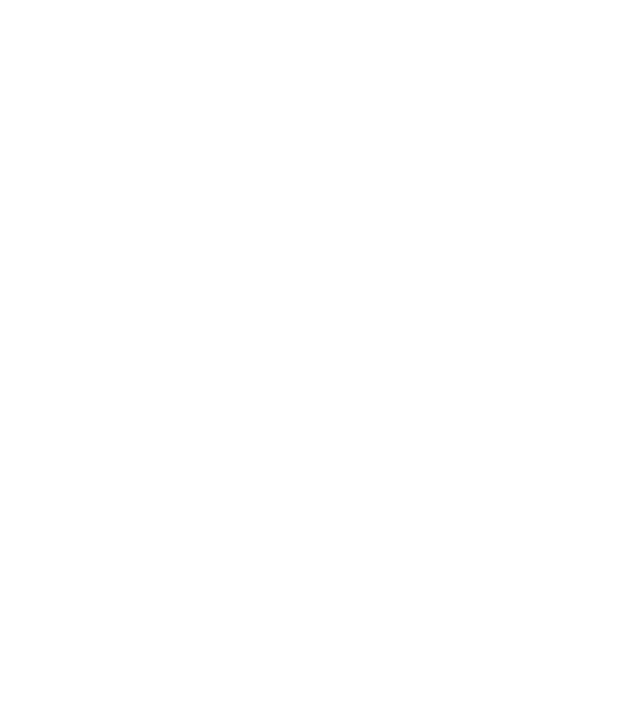
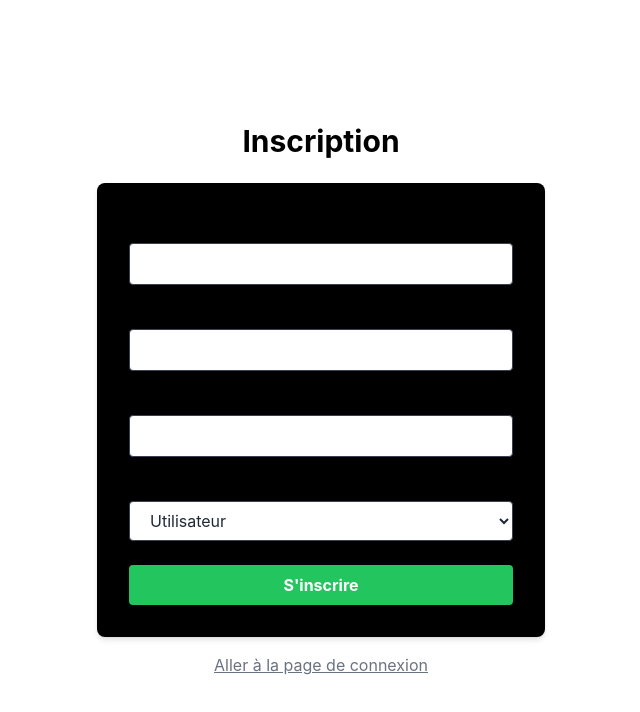
Before and after one commit to Anas7823/tpGroupeMERN, a React (Create React App) app in the folder front/: page /Register in a window 1280 px wide. Before the commit this address had no page. Shown: the top 712 px of the page, without its empty margins (319-959 px from the left). Built offline with nearby package versions, Linux system fonts and the light colour scheme.

Commit message:
first push sarah

```diff
--- a/front/src/App.js
+++ b/front/src/App.js
@@ -1,4 +1,3 @@
-import logo from './logo.svg';
 import './App.css';
 import { BrowserRouter, Routes, Route } from 'react-router-dom';
 import Navbar from './Components/Navbar/Navbar';
@@ -16,6 +15,8 @@ function App() {
       <Routes>
         {/* <Route path="/" element={<Home />} /> */}
         <Route path="/produits" element={<Produits />} />
+        <Route path="/Register" element={<Register />} />
+        <Route path="/Login" element={<Login />} />
       </Routes>
     </BrowserRouter>
   );
--- a/front/src/Components/Login/Login.jsx
+++ b/front/src/Components/Login/Login.jsx
@@ -0,0 +1,114 @@
+import React, { useState } from 'react';
+import { useNavigate } from 'react-router-dom';
+
+const Login = () => {
+  const [formData, setFormData] = useState({
+    email: '',
+    password: '',
+  });
+
+  const [message, setMessage] = useState('');
+  const navigate = useNavigate();
+
+  const handleChange = (e) => {
+    const { name, value } = e.target;
+    setFormData({
+      ...formData,
+      [name]: value,
+    });
+  };
+
+  const handleSubmit = async (e) => {
+    e.preventDefault();
+    console.log(formData)
+
+    try {
+      const response = await fetch('http://localhost:3002/user/login', {
+        method: 'POST',
+        headers: {
+          'Content-Type': 'application/json',
+        },
+        body: JSON.stringify(formData),
+      });
+
+      const data = await response.json();
+
+      if (response.ok) {
+        setMessage('Connexion réussie !');
+        localStorage.setItem('token', data.token); // Stocke le token JWT
+        setFormData({ email: '', password: '' }); // Réinitialise le formulaire
+        navigate('/Home'); // Redirige vers la liste des utilisateurs ou une autre page
+      } else {
+        setMessage(data.error || 'Erreur de connexion.');
+      }
+    } catch (error) {
+      console.error('Erreur :', error);
+      setMessage('Impossible de contacter le serveur.');
+    }
+  };
+  const handleRegisterRedirect = () => {
+    navigate('/register'); // Redirige vers la page d'inscription
+  };
+
+
+    return (
+        <div className="flex flex-col items-center justify-center min-h-screen bg-white text-black">
+          <h2 className="text-3xl font-bold mb-6">Connexion</h2>
+          {message && <p className="mb-4 text-center text-red-500">{message}</p>}
+          <form
+            onSubmit={handleSubmit}
+            className="w-full max-w-md bg-black p-8 rounded-lg shadow-md"
+          >
+            <div className="mb-4">
+              <label
+                htmlFor="email"
+                className="block text-sm font-medium text-white mb-2"
+              >
+                Email :
+              </label>
+              <input
+                type="email"
+                id="email"
+                name="email"
+                value={formData.email}
+                onChange={handleChange}
+                className="w-full px-4 py-2 bg-white border border-gray-700 rounded text-gray-800 focus:outline-none focus:ring-2 focus:ring-gray-600"
+                required
+              />
+            </div>
+            <div className="mb-6">
+              <label
+                htmlFor="password"
+                className="block text-sm font-medium text-white mb-2"
+              >
+                Mot de passe :
+              </label>
+              <input
+                type="password"
+                id="password"
+                name="password"
+                value={formData.password}
+                onChange={handleChange}
+                className="w-full px-4 py-2 bg-white border border-gray-700 rounded text-gray-800 focus:outline-none focus:ring-2 focus:ring-gray-600"
+                required
+              />
+            </div>
+            <button
+              type="submit"
+              className="w-full py-2 bg-green-500 rounded text-white font-bold hover:bg-green-600"
+            >
+              Se connecter
+            </button>
+          </form>
+          <button
+            onClick={handleRegisterRedirect}
+            className="mt-4 underline text-gray-500 hover:text-black"
+          >
+            Je n'ai pas de compte, m'inscrire
+          </button>
+        </div>
+      );
+    };
+
+
+export default Login;
--- a/front/src/Components/Register/Register.jsx
+++ b/front/src/Components/Register/Register.jsx
@@ -0,0 +1,141 @@
+import React, { useState } from 'react';
+import { useNavigate } from 'react-router-dom';
+
+const Register = () => {
+  const [formData, setFormData] = useState({
+    username: '',
+    email: '',
+    password: '',
+    role: 'user',
+  });
+
+  const [message, setMessage] = useState('');
+  const navigate = useNavigate();
+
+  const handleChange = (e) => {
+    const { name, value } = e.target;
+    setFormData({
+      ...formData,
+      [name]: value,
+    });
+  };
+
+  const handleSubmit = async (e) => {
+    e.preventDefault();
+    try {
+      const response = await fetch('http://localhost:3002/user/register', {
+        method: 'POST',
+        headers: {
+          'Content-Type': 'application/json',
+        },
+        body: JSON.stringify(formData),
+      });
+
+      const data = await response.json();
+
+      if (response.ok) {
+        setMessage('Inscription réussie ! Vous pouvez maintenant vous connecter.');
+        setFormData({ username: '', email: '', password: '', role: 'user' });
+      } else {
+        setMessage(data.error || 'Erreur lors de l\'inscription.');
+      }
+    } catch (error) {
+      console.error('Erreur :', error);
+      setMessage('Impossible de contacter le serveur.');
+    }
+  };
+
+  const handleLoginRedirect = () => {
+    navigate('/login');
+  };
+
+  return (
+    <div className="flex flex-col items-center justify-center min-h-screen bg-white text-black">
+      <h2 className="text-3xl font-bold mb-6">Inscription</h2>
+      {message && <p className="mb-4 text-center text-red-500">{message}</p>}
+      <form
+        onSubmit={handleSubmit}
+        className="w-full max-w-md bg-black p-8 rounded-lg shadow-md"
+      >
+        <div className="mb-4">
+          <label
+            htmlFor="username"
+            className="block text-sm font-medium mb-2"
+          >
+            Nom d'utilisateur :
+          </label>
+          <input
+            type="text"
+            id="username"
+            name="username"
+            value={formData.username}
+            onChange={handleChange}
+            className="w-full px-4 py-2 bg-white border border-gray-700 rounded text-gray-800 focus:outline-none focus:ring-2 focus:ring-gray-600"
+            required
+          />
+        </div>
+        <div className="mb-4">
+          <label htmlFor="email" className="block text-sm font-medium mb-2">
+            Email :
+          </label>
+          <input
+            type="email"
+            id="email"
+            name="email"
+            value={formData.email}
+            onChange={handleChange}
+            className="w-full px-4 py-2 bg-white border border-gray-700 rounded text-gray-800 focus:outline-none focus:ring-2 focus:ring-gray-600"
+            required
+          />
+        </div>
+        <div className="mb-4">
+          <label
+            htmlFor="password"
+            className="block text-sm font-medium mb-2"
+          >
+            Mot de passe :
+          </label>
+          <input
+            type="password"
+            id="password"
+            name="password"
+            value={formData.password}
+            onChange={handleChange}
+            className="w-full px-4 py-2 bg-white border border-gray-700 rounded text-gray-800 focus:outline-none focus:ring-2 focus:ring-gray-600"
+            required
+          />
+        </div>
+        <div className="mb-6">
+          <label htmlFor="role" className="block text-sm font-medium mb-2">
+            Rôle :
+          </label>
+          <select
+            id="role"
+            name="role"
+            value={formData.role}
+            onChange={handleChange}
+            className="w-full px-4 py-2 bg-white border border-gray-700 rounded text-gray-800 focus:outline-none focus:ring-2 focus:ring-gray-600"
+            required
+          >
+            <option value="user">Utilisateur</option>
+            <option value="admin">Administrateur</option>
+          </select>
+        </div>
+        <button
+          type="submit"
+          className="w-full py-2 bg-green-500 rounded text-white font-bold hover:bg-gray-500"
+        >
+          S'inscrire
+        </button>
+      </form>
+      <button
+        onClick={handleLoginRedirect}
+        className="mt-4 underline text-gray-500 hover:text-black"
+      >
+        Aller à la page de connexion
+      </button>
+    </div>
+  );
+};
+
+export default Register;
--- a/front/src/index.css
+++ b/front/src/index.css
@@ -11,3 +11,7 @@ code {
   font-family: source-code-pro, Menlo, Monaco, Consolas, 'Courier New',
     monospace;
 }
+
+@tailwind base;
+@tailwind components;
+@tailwind utilities;
--- /dev/null
+++ b/front/tailwind.config.js
@@ -0,0 +1,10 @@
+/** @type {import('tailwindcss').Config} */
+module.exports = {
+  content: [
+    "./src/**/*.{js,jsx,ts,tsx}", // Ajoutez cette ligne pour scanner vos fichiers React
+  ],
+  theme: {
+    extend: {},
+  },
+  plugins: [],
+}
```
Also changed, not shown: front/package.json (+4 -4 lines), front/src/Components/Navbar/Navbar.jsx (line endings or trailing spaces), 1 other file (tests, documents, lock files or other folders).
